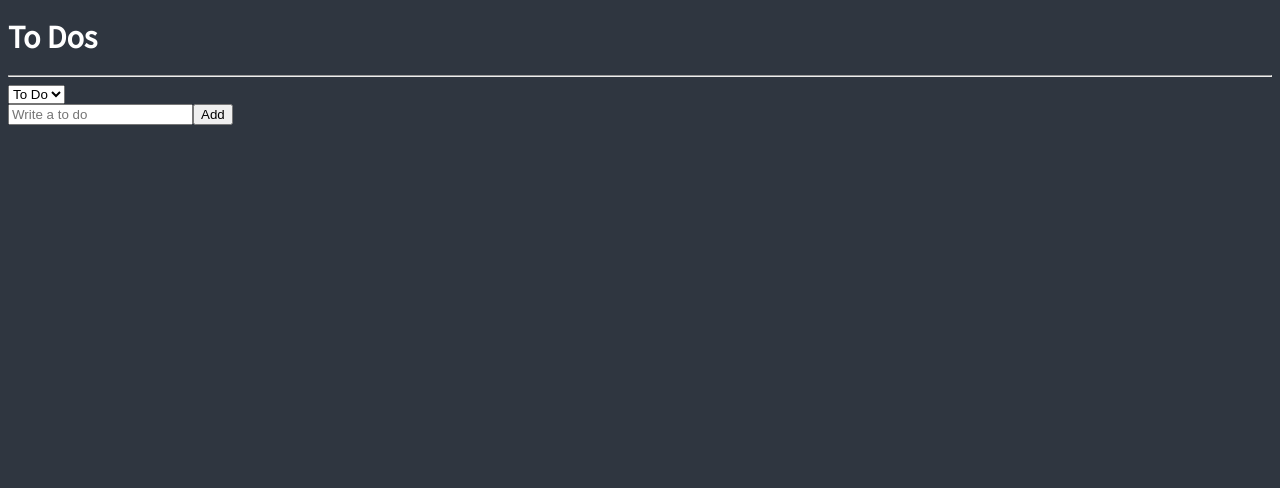
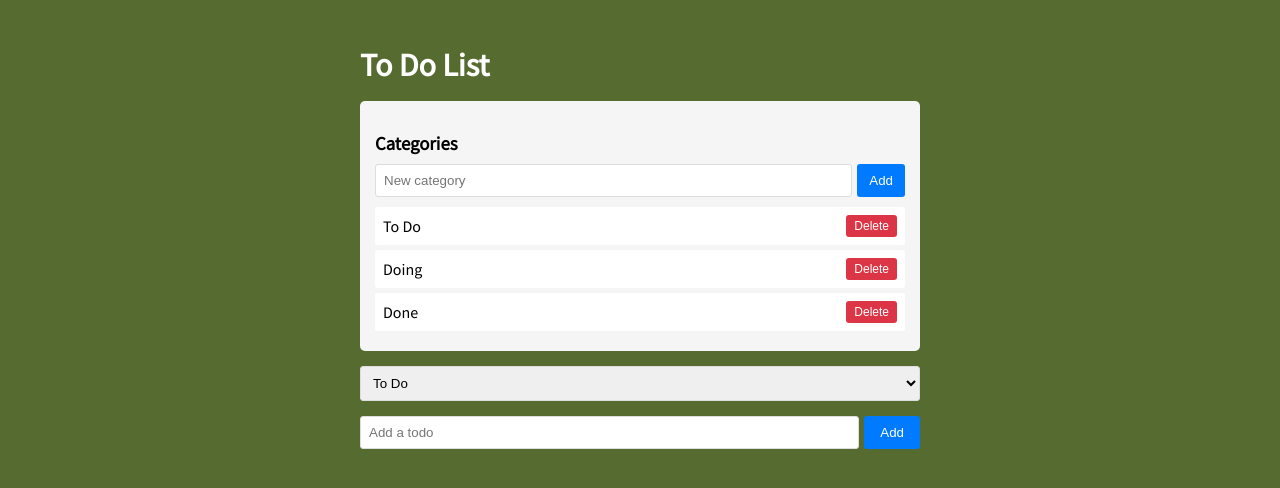
Before and after one commit to celine325/react-masterclass, a React (Create React App) app: page / in a window 1280 px wide. Shown: the top 488 px of the page. Built offline with nearby package versions, Linux system fonts and the light colour scheme.

Commit message:
[Code Challenge] Jotai

```diff
--- a/package.json
+++ b/package.json
@@ -2,7 +2,7 @@
   "name": "react-masterclass",
   "version": "0.1.0",
   "private": true,
-  "homepage": "https://celine325.github.io/react-masterclass",
+  "homepage": "https://celine325.github.io/react-masterclass-todo",
   "dependencies": {
     "@tanstack/react-query": "^5.90.2",
     "@testing-library/dom": "^10.4.1",
--- a/src/atoms.tsx
+++ b/src/atoms.tsx
@@ -1,19 +1,171 @@
 import { atom } from "jotai";
+import { atomWithStorage } from "jotai/utils";
 
+// Category interface
+export interface Category {
+  id: string;
+  name: string;
+  color?: string;
+}
+
+// ToDo interface with categoryId
 export interface IToDo {
   text: string;
   id: number;
-  category: CategoryList;
+  categoryId: string;
 }
 
-export const toDoAtom = atom<IToDo[]>([]);
+// Default categories
+const defaultCategories: Category[] = [
+  { id: "TO_DO", name: "To Do", color: "#3498db" },
+  { id: "DOING", name: "Doing", color: "#f39c12" },
+  { id: "DONE", name: "Done", color: "#2ecc71" },
+];
 
-export type CategoryList = "TO_DO" | "DOING" | "DONE";
+// Persistent atoms
+export const categoriesAtom = atomWithStorage<Category[]>(
+  "categories",
+  defaultCategories
+);
 
-export const categoryAtom = atom<CategoryList>("TO_DO");
+export const toDoAtom = atomWithStorage<IToDo[]>("toDoList", []);
 
-export const toDoSelector = atom((get) => {
+export const selectedCatIdAtom = atomWithStorage<string>(
+  "selectedCategoryId",
+  "TO_DO"
+);
+
+// Derived atom: filtered todos by selected category
+export const filteredToDosAtom = atom((get) => {
   const toDos = get(toDoAtom);
-  const category = get(categoryAtom);
-  return toDos.filter((toDo) => toDo.category === category);
+  const selectedCatId = get(selectedCatIdAtom);
+  return toDos.filter((toDo) => toDo.categoryId === selectedCatId);
 });
+
+// Write-only atom: add a new category
+export const addCategoryAtom = atom(
+  null,
+  (get, set, name: string, color?: string) => {
+    const categories = get(categoriesAtom);
+
+    // Validate: no empty or duplicate names
+    const trimmedName = name.trim();
+    if (!trimmedName) {
+      throw new Error("Category name cannot be empty");
+    }
+    if (categories.some((cat) => cat.name.toLowerCase() === trimmedName.toLowerCase())) {
+      throw new Error("Category name already exists");
+    }
+
+    const newCategory: Category = {
+      id: `cat_${Date.now()}`,
+      name: trimmedName,
+      color: color || "#95a5a6",
+    };
+
+    set(categoriesAtom, [...categories, newCategory]);
+  }
+);
+
+// Write-only atom: rename a category
+export const renameCategoryAtom = atom(
+  null,
+  (get, set, categoryId: string, newName: string) => {
+    const categories = get(categoriesAtom);
+    const trimmedName = newName.trim();
+
+    if (!trimmedName) {
+      throw new Error("Category name cannot be empty");
+    }
+    if (categories.some((cat) => cat.id !== categoryId && cat.name.toLowerCase() === trimmedName.toLowerCase())) {
+      throw new Error("Category name already exists");
+    }
+
+    set(
+      categoriesAtom,
+      categories.map((cat) =>
+        cat.id === categoryId ? { ...cat, name: trimmedName } : cat
+      )
+    );
+  }
+);
+
+// Write-only atom: remove a category
+export const removeCategoryAtom = atom(
+  null,
+  (get, set, categoryId: string, fallbackCategoryId: string) => {
+    const categories = get(categoriesAtom);
+    const toDos = get(toDoAtom);
+    const selectedCatId = get(selectedCatIdAtom);
+
+    // Prevent removing if it's the last category
+    if (categories.length <= 1) {
+      throw new Error("Cannot delete the last category");
+    }
+
+    // Move all todos from deleted category to fallback
+    set(
+      toDoAtom,
+      toDos.map((todo) =>
+        todo.categoryId === categoryId
+          ? { ...todo, categoryId: fallbackCategoryId }
+          : todo
+      )
+    );
+
+    // Remove the category
+    set(
+      categoriesAtom,
+      categories.filter((cat) => cat.id !== categoryId)
+    );
+
+    // If we're viewing the deleted category, switch to fallback
+    if (selectedCatId === categoryId) {
+      set(selectedCatIdAtom, fallbackCategoryId);
+    }
+  }
+);
+
+// Write-only atom: add a new todo
+export const addToDoAtom = atom(
+  null,
+  (get, set, text: string, categoryId: string) => {
+    const toDos = get(toDoAtom);
+    const trimmedText = text.trim();
+
+    if (!trimmedText) {
+      throw new Error("Todo text cannot be empty");
+    }
+
+    const newToDo: IToDo = {
+      text: trimmedText,
+      id: Date.now(),
+      categoryId,
+    };
+
+    set(toDoAtom, [...toDos, newToDo]);
+  }
+);
+
+// Write-only atom: move a todo to another category
+export const moveToDoAtom = atom(
+  null,
+  (get, set, todoId: number, newCategoryId: string) => {
+    const toDos = get(toDoAtom);
+    set(
+      toDoAtom,
+      toDos.map((todo) =>
+        todo.id === todoId ? { ...todo, categoryId: newCategoryId } : todo
+      )
+    );
+  }
+);
+
+// Write-only atom: delete a todo
+export const deleteToDoAtom = atom(null, (get, set, todoId: number) => {
+  const toDos = get(toDoAtom);
+  set(
+    toDoAtom,
+    toDos.filter((todo) => todo.id !== todoId)
+  );
+});
--- /dev/null
+++ b/src/components/CategoryManager.tsx
@@ -0,0 +1,126 @@
+import { useState } from "react";
+import { useAtom, useSetAtom } from "jotai";
+import {
+  categoriesAtom,
+  addCategoryAtom,
+  renameCategoryAtom,
+  removeCategoryAtom,
+} from "../atoms";
+
+function CategoryManager() {
+  const [categories] = useAtom(categoriesAtom);
+  const addCategory = useSetAtom(addCategoryAtom);
+  const removeCategory = useSetAtom(removeCategoryAtom);
+
+  const [newCategoryName, setNewCategoryName] = useState("");
+  const [error, setError] = useState("");
+
+  const handleAddCategory = () => {
+    try {
+      addCategory(newCategoryName);
+      setNewCategoryName("");
+      setError("");
+    } catch (err) {
+      setError((err as Error).message);
+    }
+  };
+
+  const handleRemoveCategory = (categoryId: string) => {
+    const fallbackCategory = categories.find((cat) => cat.id !== categoryId);
+    if (!fallbackCategory) return;
+
+    removeCategory(categoryId, fallbackCategory.id);
+  };
+
+  return (
+    <div
+      style={{
+        padding: "15px",
+        background: "#f5f5f5",
+        borderRadius: "5px",
+        marginBottom: "15px",
+      }}
+    >
+      <h3 style={{ marginBottom: "10px", color: "#000" }}>Categories</h3>
+
+      {error && (
+        <div
+          style={{
+            padding: "8px",
+            background: "#ff4444",
+            color: "white",
+            borderRadius: "3px",
+            marginBottom: "10px",
+            fontSize: "14px",
+          }}
+        >
+          {error}
+        </div>
+      )}
+
+      <div style={{ display: "flex", gap: "5px", marginBottom: "10px" }}>
+        <input
+          type="text"
+          value={newCategoryName}
+          onChange={(e) => setNewCategoryName(e.target.value)}
+          placeholder="New category"
+          style={{
+            flex: 1,
+            padding: "8px",
+            borderRadius: "3px",
+            border: "1px solid #ddd",
+          }}
+        />
+        <button
+          onClick={handleAddCategory}
+          style={{
+            padding: "8px 12px",
+            background: "#007bff",
+            color: "white",
+            border: "none",
+            borderRadius: "3px",
+            cursor: "pointer",
+          }}
+        >
+          Add
+        </button>
+      </div>
+
+      <ul style={{ listStyle: "none", padding: 0, margin: 0 }}>
+        {categories.map((category) => (
+          <li
+            key={category.id}
+            style={{
+              display: "flex",
+              alignItems: "center",
+              gap: "8px",
+              padding: "8px",
+              background: "white",
+              borderRadius: "3px",
+              marginBottom: "5px",
+            }}
+          >
+            <span style={{ flex: 1, color: "#000" }}>{category.name}</span>
+            <button
+              onClick={() => handleRemoveCategory(category.id)}
+              disabled={categories.length <= 1}
+              style={{
+                padding: "4px 8px",
+                background: categories.length <= 1 ? "#ddd" : "#dc3545",
+                color: "white",
+                border: "none",
+                borderRadius: "3px",
+                cursor: categories.length <= 1 ? "not-allowed" : "pointer",
+                fontSize: "12px",
+              }}
+            >
+              Delete
+            </button>
+          </li>
+        ))}
+      </ul>
+    </div>
+  );
+}
+
+export default CategoryManager;
--- /dev/null
+++ b/src/components/CategorySelect.tsx
@@ -0,0 +1,29 @@
+import { useAtom } from "jotai";
+import { categoriesAtom, selectedCatIdAtom } from "../atoms";
+
+function CategorySelect() {
+  const [categories] = useAtom(categoriesAtom);
+  const [selectedCatId, setSelectedCatId] = useAtom(selectedCatIdAtom);
+
+  return (
+    <select
+      value={selectedCatId}
+      onChange={(e) => setSelectedCatId(e.target.value)}
+      style={{
+        padding: "8px",
+        borderRadius: "3px",
+        border: "1px solid #ddd",
+        width: "100%",
+        cursor: "pointer",
+      }}
+    >
+      {categories.map((category) => (
+        <option key={category.id} value={category.id}>
+          {category.name}
+        </option>
+      ))}
+    </select>
+  );
+}
+
+export default CategorySelect;
--- a/src/components/CreateToDo.tsx
+++ b/src/components/CreateToDo.tsx
@@ -1,28 +1,73 @@
-import { useAtom } from "jotai";
-import { toDoAtom } from "../atoms";
+import { useState } from "react";
+import { useAtom, useSetAtom } from "jotai";
+import { selectedCatIdAtom, addToDoAtom } from "../atoms";
 import { useForm } from "react-hook-form";
 
 interface IForm {
   toDo: string;
 }
+
 function CreateToDo() {
-  const [toDos, setToDos] = useAtom(toDoAtom);
+  const [selectedCatId] = useAtom(selectedCatIdAtom);
+  const addToDo = useSetAtom(addToDoAtom);
+  const [error, setError] = useState("");
+
   const { register, handleSubmit, setValue } = useForm<IForm>();
+
   const handleValid = ({ toDo }: IForm) => {
-    setToDos((oldToDos) => [
-      { text: toDo, id: Date.now(), category: "TO_DO" },
-      ...oldToDos,
-    ]);
-    setValue("toDo", "");
+    try {
+      addToDo(toDo, selectedCatId);
+      setValue("toDo", "");
+      setError("");
+    } catch (err) {
+      setError((err as Error).message);
+    }
   };
+
   return (
-    <form onSubmit={handleSubmit(handleValid)}>
-      <input
-        {...register("toDo", { required: "Please write a To Do" })}
-        placeholder="Write a to do"
-      />
-      <button>Add</button>
-    </form>
+    <div style={{ marginBottom: "15px" }}>
+      <form onSubmit={handleSubmit(handleValid)}>
+        <div style={{ display: "flex", gap: "5px" }}>
+          <input
+            {...register("toDo", { required: true })}
+            placeholder="Add a todo"
+            style={{
+              flex: 1,
+              padding: "8px",
+              borderRadius: "3px",
+              border: "1px solid #ddd",
+            }}
+          />
+          <button
+            type="submit"
+            style={{
+              padding: "8px 16px",
+              background: "#007bff",
+              color: "white",
+              border: "none",
+              borderRadius: "3px",
+              cursor: "pointer",
+            }}
+          >
+            Add
+          </button>
+        </div>
+      </form>
+      {error && (
+        <div
+          style={{
+            marginTop: "5px",
+            padding: "8px",
+            background: "#ff4444",
+            color: "white",
+            borderRadius: "3px",
+            fontSize: "14px",
+          }}
+        >
+          {error}
+        </div>
+      )}
+    </div>
   );
 }
 
--- a/src/components/ToDo.tsx
+++ b/src/components/ToDo.tsx
@@ -1,42 +1,70 @@
-import { useActionState } from "react";
-import { IToDo, toDoAtom } from "../atoms";
 import { useAtom, useSetAtom } from "jotai";
+import {
+  IToDo,
+  categoriesAtom,
+  moveToDoAtom,
+  deleteToDoAtom,
+} from "../atoms";
 
-function ToDo({ text, category, id }: IToDo) {
-  const setToDos = useSetAtom(toDoAtom);
-  const onClick = (event: React.MouseEvent<HTMLButtonElement>) => {
-    const {
-      currentTarget: { name },
-    } = event;
-    setToDos((oldToDos) => {
-      const targetIndex = oldToDos.findIndex((toDo) => toDo.id === id);
-      const newToDo = { text, id, category: name as any };
-      return [
-        ...oldToDos.slice(0, targetIndex),
-        newToDo,
-        ...oldToDos.slice(targetIndex + 1),
-      ];
-    });
+function ToDo({ text, categoryId, id }: IToDo) {
+  const [categories] = useAtom(categoriesAtom);
+  const moveToDo = useSetAtom(moveToDoAtom);
+  const deleteToDo = useSetAtom(deleteToDoAtom);
+
+  const handleCategoryChange = (e: React.ChangeEvent<HTMLSelectElement>) => {
+    moveToDo(id, e.target.value);
   };
+
+  const handleDelete = () => {
+    deleteToDo(id);
+  };
+
   return (
-    <li>
-      <span>{text}</span>
-      {category !== "DOING" && (
-        <button name="DOING" onClick={onClick}>
-          Doing
-        </button>
-      )}
-      {category !== "TO_DO" && (
-        <button name="TO_DO" onClick={onClick}>
-          To Do
-        </button>
-      )}
-      {category !== "DONE" && (
-        <button name="DONE" onClick={onClick}>
-          Done
-        </button>
-      )}
+    <li
+      style={{
+        display: "flex",
+        alignItems: "center",
+        gap: "8px",
+        padding: "10px",
+        background: "#f9f9f9",
+        borderRadius: "3px",
+        marginBottom: "5px",
+      }}
+    >
+      <span style={{ flex: 1, color: "#000" }}>{text}</span>
+      <select
+        value={categoryId}
+        onChange={handleCategoryChange}
+        style={{
+          padding: "4px 8px",
+          borderRadius: "3px",
+          border: "1px solid #ddd",
+          fontSize: "12px",
+          cursor: "pointer",
+        }}
+      >
+        {categories.map((category) => (
+          <option key={category.id} value={category.id}>
+            {category.name}
+          </option>
+        ))}
+      </select>
+      <button
+        onClick={handleDelete}
+        style={{
+          padding: "4px 8px",
+          background: "#dc3545",
+          color: "white",
+          border: "none",
+          borderRadius: "3px",
+          cursor: "pointer",
+          fontSize: "12px",
+        }}
+      >
+        Delete
+      </button>
     </li>
   );
 }
+
 export default ToDo;
--- a/src/components/ToDoList.tsx
+++ b/src/components/ToDoList.tsx
@@ -1,29 +1,30 @@
-import { atom, useAtom, useAtomValue, useSetAtom } from "jotai";
-import { useForm } from "react-hook-form";
-import { categoryAtom, CategoryList, toDoAtom, toDoSelector } from "../atoms";
+import { useAtomValue } from "jotai";
+import { filteredToDosAtom } from "../atoms";
+import CategorySelect from "./CategorySelect";
+import CategoryManager from "./CategoryManager";
 import CreateToDo from "./CreateToDo";
 import ToDo from "./ToDo";
 
 function ToDoList() {
-  const toDos = useAtomValue(toDoSelector);
-  const [category, setCategory] = useAtom(categoryAtom);
-  const onInput = (event: React.FormEvent<HTMLSelectElement>) => {
-    setCategory(event.currentTarget.value as CategoryList);
-  };
+  const toDos = useAtomValue(filteredToDosAtom);
 
   return (
-    <div>
-      <h1>To Dos</h1>
-      <hr />
-      <select value={category} onInput={onInput}>
-        <option value="TO_DO">To Do</option>
-        <option value="DOING">Doing</option>
-        <option value="DONE">Done</option>
-      </select>
+    <div style={{ maxWidth: "600px", margin: "0 auto", padding: "20px" }}>
+      <h1 style={{ marginBottom: "20px" }}>To Do List</h1>
+
+      <CategoryManager />
+
+      <div style={{ marginBottom: "15px" }}>
+        <CategorySelect />
+      </div>
+
       <CreateToDo />
-      {toDos?.map((toDo) => (
-        <ToDo key={toDo.id} {...toDo} />
-      ))}
+
+      <ul style={{ listStyle: "none", padding: 0 }}>
+        {toDos?.map((toDo) => (
+          <ToDo key={toDo.id} {...toDo} />
+        ))}
+      </ul>
     </div>
   );
 }
--- a/src/theme.ts
+++ b/src/theme.ts
@@ -1,7 +1,7 @@
 import type { DefaultTheme } from "styled-components";
 
 export const darkTheme: DefaultTheme = {
-  bgColor: "#2f3640",
+  bgColor: "#556B2F",
   textColor: "white",
   accentColor: "#9c88ff",
 };
```
